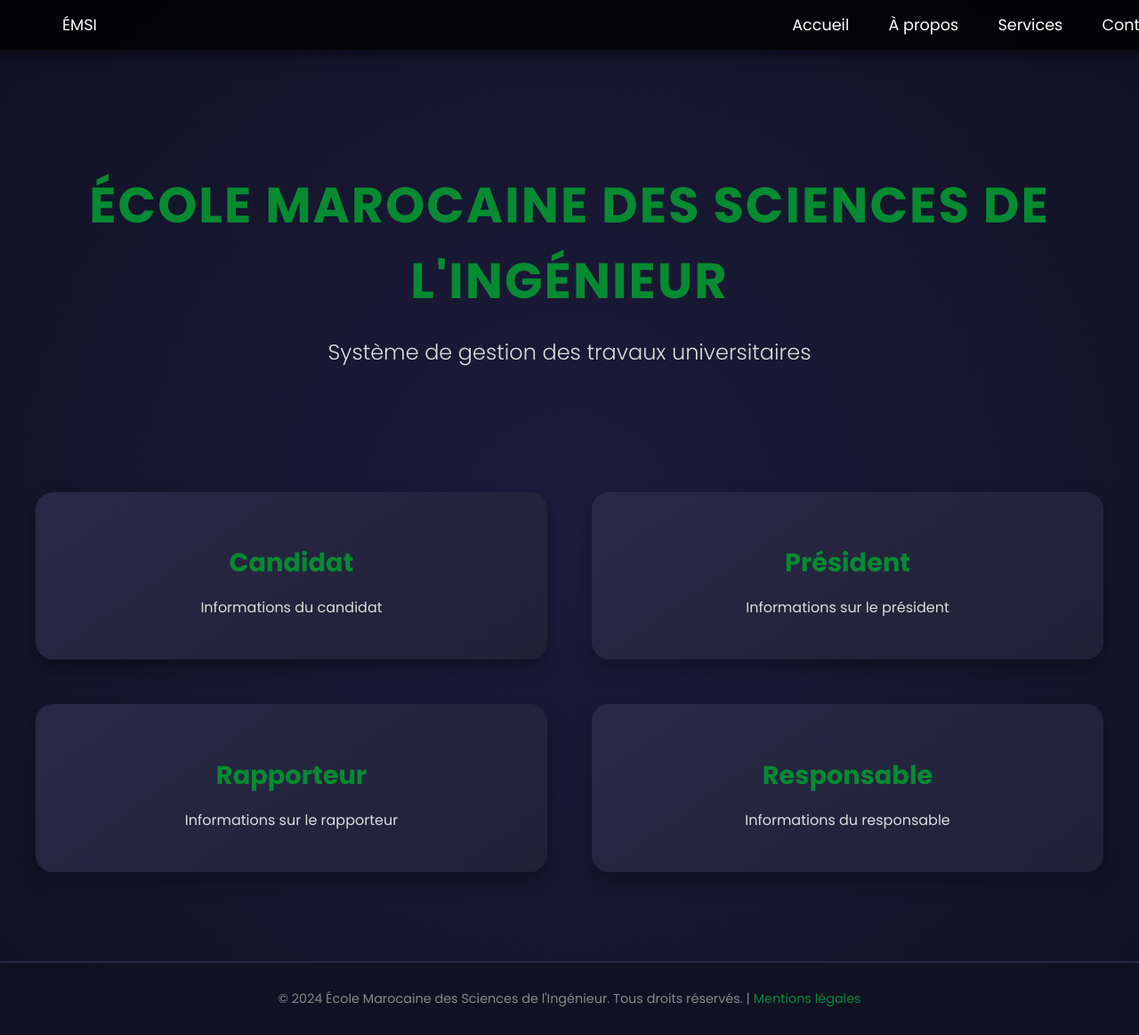
After one commit to Ayoublaa/gestion-de-stage, a PHP site: page /home.php in a window 1280 px wide. The commit adds this page. Shown: the whole page at 89% size. Run offline with PHP 8.4, Linux system fonts and the light colour scheme.

Commit message:
Add files via upload

```diff
--- /dev/null
+++ b/phppjt/home.php
@@ -0,0 +1,83 @@
+<?php
+class User {
+    public $name;
+    public $role;
+
+    public function __construct($name, $role) {
+        $this->name = $name;
+        $this->role = $role;
+    }
+
+    public function displayInfo() {
+        echo "<div class='card'>";
+        echo "<h3>" . $this->role . "</h3>";
+        echo "<p>Informations: " . $this->name . "</p>";
+        echo "</div>";
+    }
+}
+
+
+$users = [
+    new User("Ali", "Candidat"),
+    new User("Dr. Fatima", "Président"),
+    new User("Mohammed", "Rapporteur"),
+    new User("Amina", "Responsable")
+];
+?>
+
+<!DOCTYPE html>
+<html lang="en">
+<head>
+    <meta charset="UTF-8">
+    <meta name="viewport" content="width=device-width, initial-scale=1.0">
+    <title>Gestion des Travaux Universitaires</title>
+    <link href="https://fonts.googleapis.com/css2?family=Poppins:wght@300;400;700&display=swap" rel="stylesheet">
+    <link rel="stylesheet" href="style.css">
+</head>
+<body>
+
+    <div class="navbar">
+        <div class="logo">
+            <a href="">ÉMSI</a>
+        </div>
+        <nav>
+            <a href="#">Accueil</a>
+            <a href="#">À propos</a>
+            <a href="#">Services</a>
+            <a href="#">Contact</a>
+        </nav>
+    </div>
+
+
+    <div class="hero">
+    <h1>École Marocaine des Sciences de l'Ingénieur</h1>
+        <h2>Système de gestion des travaux universitaires</h2>
+    </div>
+
+
+    <main class="main-grid">
+        <div class="card">
+            <h3>Candidat</h3>
+            <p>Informations du candidat</p>
+        </div>
+        <div class="card">
+            <h3>Président</h3>
+            <p>Informations sur le président</p>
+        </div>
+        <div class="card">
+            <h3>Rapporteur</h3>
+            <p>Informations sur le rapporteur</p>
+        </div>
+        <div class="card">
+            <h3>Responsable</h3>
+            <p>Informations du responsable</p>
+        </div>
+    </main>
+
+
+    <footer>
+        &copy; 2024 École Marocaine des Sciences de l'Ingénieur. Tous droits réservés. |
+        <a href="#">Mentions légales</a>
+    </footer>
+</body>
+</html>
--- a/phppjt/style.css
+++ b/phppjt/style.css
@@ -1,69 +1,135 @@
+/* styles.css */
 body {
-    font-family: Arial, sans-serif;
-    display: flex;
-    justify-content: center; /* Centrer horizontalement */
-    align-items: center; /* Centrer verticalement */
-    height: 100vh;
+    font-family: 'Poppins', sans-serif;
     margin: 0;
-    background-color: #f5f5f5;
+    padding: 0;
+    background: radial-gradient(circle, #1c1c3c, #111124);
+    color: #fff;
+    overflow-x: hidden;
 }
 
-.container {
-    background-color: #fff;
-    border-radius: 8px;
-    box-shadow: 0 4px 8px rgba(0, 0, 0, 0.1);
-    padding: 20px;
+.navbar {
+    background: rgba(0, 0, 0, 0.8);
+    position: fixed;
+    top: 0;
     width: 100%;
-    max-width: 400px; /* Largeur du formulaire */
-    text-align: center;
+    display: flex;
+    justify-content: space-between;
+    align-items: center;
+    padding: 15px 50px;
+    z-index: 1000;
+    box-shadow: 0 5px 15px rgba(0, 0, 0, 0.5);
 }
 
-.container img {
-    width: 150px;
+.navbar a {
+    color: #fff;
+    text-decoration: none;
+    margin: 0 20px;
+    font-size: 1.1em;
+    transition: color 0.3s ease;
+}
+
+.navbar a:hover {
+    color: #068a32;
+}
+
+.hero {
+    text-align: center;
+    margin-top: 100px;
+    padding: 50px 20px;
+}
+
+.hero h1 {
+    font-size: 3.5em;
+    font-weight: 700;
+    color: #068a32;
+    text-transform: uppercase;
+    letter-spacing: 2px;
     margin-bottom: 20px;
 }
 
-.container input {
-    width: calc(100% - 20px);
-    padding: 10px;
-    margin-bottom: 15px;
-    border-radius: 5px;
-    border: 1px solid #ddd;
+.hero h2 {
+    font-size: 1.5em;
+    font-weight: 300;
+    color: #ddd;
+    margin-bottom: 40px;
 }
 
-.container button {
-    background-color: #28a745;
-    color: #fff;
-    border: none;
-    padding: 10px 20px;
-    border-radius: 5px;
-    cursor: pointer;
-    width: 100%;
+.main-grid {
+    display: grid;
+    grid-template-columns: repeat(2, 1fr);
+    gap: 50px;
+    max-width: 1200px;
+    margin: auto;
+    padding: 50px 20px;
+    position: relative;
+    z-index: 10;
 }
 
-.container button:hover {
-    background-color: #218838;
+.card {
+    background: linear-gradient(145deg, #292946, #202037);
+    border-radius: 20px;
+    padding: 30px;
+    text-align: center;
+    box-shadow: 0 10px 20px rgba(0, 0, 0, 0.3);
+    transition: transform 0.4s, box-shadow 0.4s, background 0.4s;
+    position: relative;
+    overflow: hidden;
 }
 
-.container a {
-    display: block;
-    margin-top: 10px;
-    color: #007bff;
+.card::before {
+    content: "";
+    position: absolute;
+    top: -100%;
+    left: -100%;
+    width: 300%;
+    height: 300%;
+    background: radial-gradient(circle, rgba(255, 204, 0, 0.2), transparent);
+    transition: transform 0.4s ease;
+    transform: scale(0);
+    z-index: 0;
+}
+
+.card:hover::before {
+    transform: scale(1);
+}
+
+.card:hover {
+    transform: translateY(-15px);
+    box-shadow: 0 20px 40px rgba(0, 0, 0, 0.6);
+    background: linear-gradient(145deg, #363659, #292946);
+}
+
+.card h3 {
+    font-size: 1.8em;
+    color: #068a32;
+    margin-bottom: 15px;
+    position: relative;
+    z-index: 1;
+}
+
+.card p {
+    font-size: 1em;
+    color: #ddd;
+    position: relative;
+    z-index: 1;
+}
+
+footer {
+    background: #111124;
+    text-align: center;
+    padding: 30px;
+    font-size: 0.9em;
+    color: #888;
+    margin-top: 50px;
+    border-top: 2px solid #292946;
+}
+
+footer a {
+    color: #068a32;
     text-decoration: none;
 }
 
-.container a:hover {
+footer a:hover {
     text-decoration: underline;
 }
-
-.footer {
-    margin-top: 20px;
-    font-size: 12px;
-    color: #888;
-}
-
-.error {
-    color: red;
-    font-size: 14px;
-    margin-bottom: 10px;
-}
```
